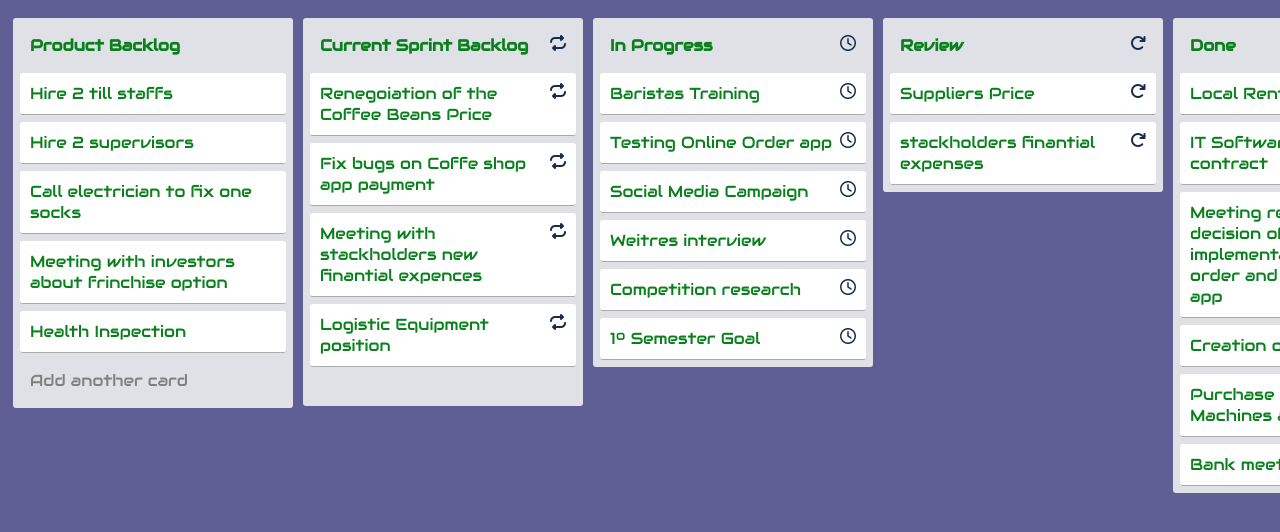
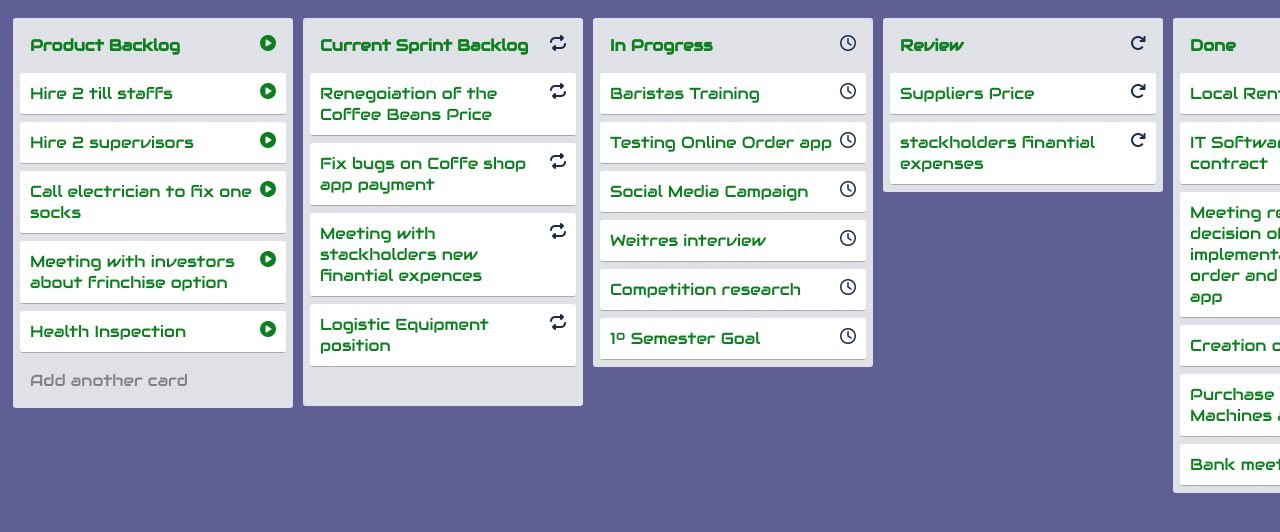
Before and after one commit to LucasChrispim/csp-ps_ca3, a plain HTML site: page index.html in a window 1280 px wide. Shown: the top 532 px of the page. Drawn offline with nearby package versions, Linux system fonts and the light colour scheme.

Commit message:
Backlog icon added

```diff
--- a/index.html
+++ b/index.html
@@ -20,13 +20,13 @@
 <!-- partial:index.partial.html -->
 <div id="main">
   <div class="list">
-    <div class="title removable editable">Product Backlog</div>
+    <div class="title removable editable">Product Backlog<i class="fa-solid fa-circle-play"></i></div>
     <div class="content">
-      <div class="card removable editable">Hire 2 till staffs</div>
-      <div class="card removable editable" style="">Hire 2 supervisors</div>
-      <div class="card removable editable">Call electrician to fix one socks</div>
-      <div class="card removable editable">Meeting with investors about frinchise option</div>
-      <div class="card removable editable">Health Inspection</div>
+      <div class="card removable editable">Hire 2 till staffs<i class="fa-solid fa-circle-play"></i></div>
+      <div class="card removable editable" style="">Hire 2 supervisors<i class="fa-solid fa-circle-play"></i></div>
+      <div class="card removable editable">Call electrician to fix one socks<i class="fa-solid fa-circle-play"></i></div>
+      <div class="card removable editable">Meeting with investors about frinchise option<i class="fa-solid fa-circle-play"></i></div>
+      <div class="card removable editable">Health Inspection<i class="fa-solid fa-circle-play"></i></div>
     </div>
     <div class="add-card editable">Add another card</div>
   </div>
```
